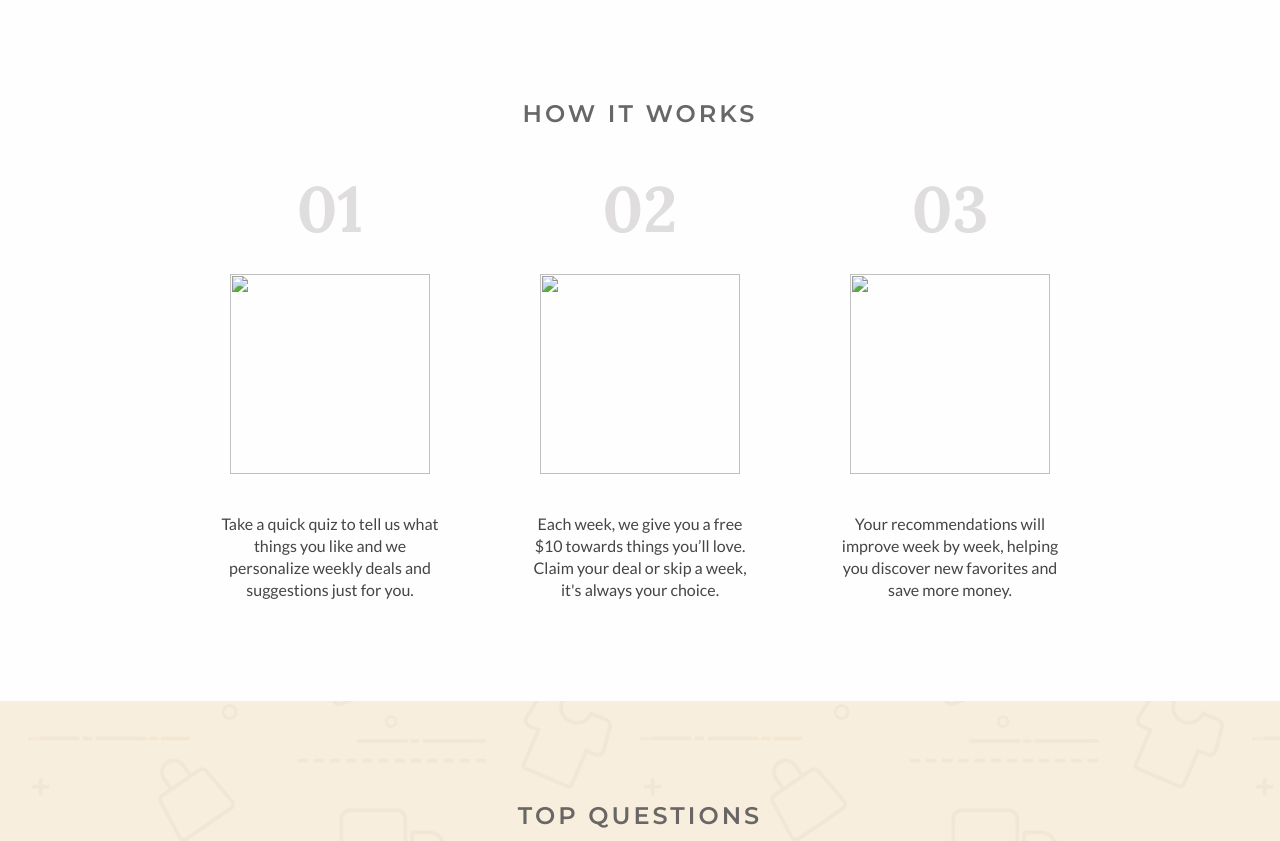
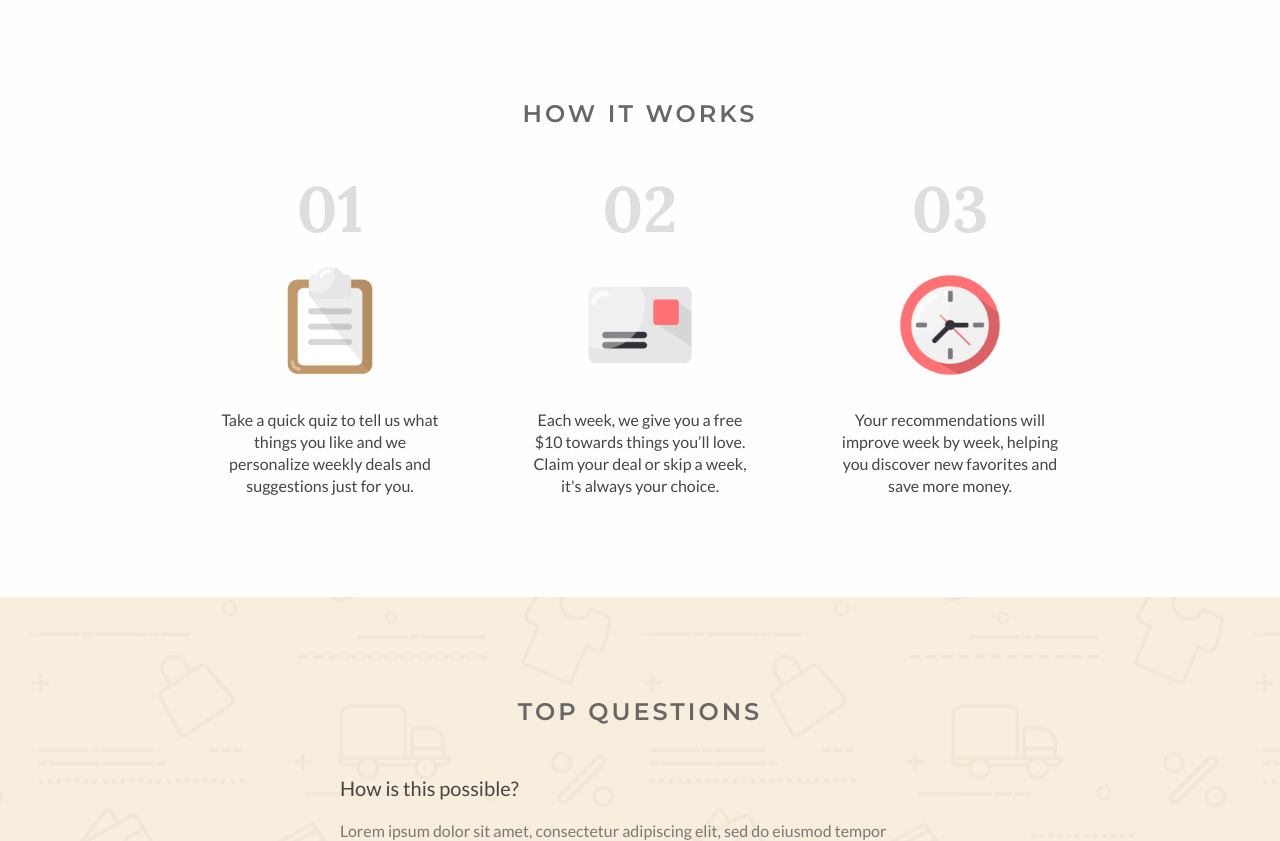
Before and after one commit to kevintxwu/clubval, a PHP site: page / in a window 1280 px wide. Shown: the part 601-1442 px from the top of the page. Run offline with PHP 8.4, Linux system fonts and the light colour scheme.

Commit message:
final draft

```diff
--- a/home.html
+++ b/home.html
@@ -28,15 +28,15 @@
         <hr class="s4"/>
         <div class="step">
           <h1>01</h1>
-          <img src=""/>
+          <img src="step1.png"/>
           <p>Take a quick quiz to tell us what things you like and we personalize weekly deals and suggestions just for you.</p>
         </div><div class="step">
           <h1>02</h1>
-          <img src=""/>
+          <img src="step2.png"/>
           <p>Each week, we give you a free $10 towards things you’ll love. Claim your deal or skip a week, it's always your choice.</p>
         </div><div class="step">
           <h1>03</h1>
-          <img src=""/>
+          <img src="step3.png"/>
           <p>Your recommendations will improve week by week, helping you discover new favorites and save more money.</p>
         </div>
       </div>
--- a/style.css
+++ b/style.css
@@ -120,12 +120,11 @@ body {
   font-family: "Lora", serif;
   font-weight: 700;
   font-size: 64px;
-  margin-bottom: 24px;
 }
 
 .step img {
-  width: 200px;
-  height: 200px;
+  width: 150px;
+  height: 150px;
 }
 
 .step p {
@@ -134,7 +133,7 @@ body {
   font-weight: 400;
   font-size: 16px;
   line-height: 22px;
-  margin-top: 35px;
+  margin-top: 5px;
 }
 
 .faq {
```
Also changed, not shown: step1.png, step2.png, step3.png.
